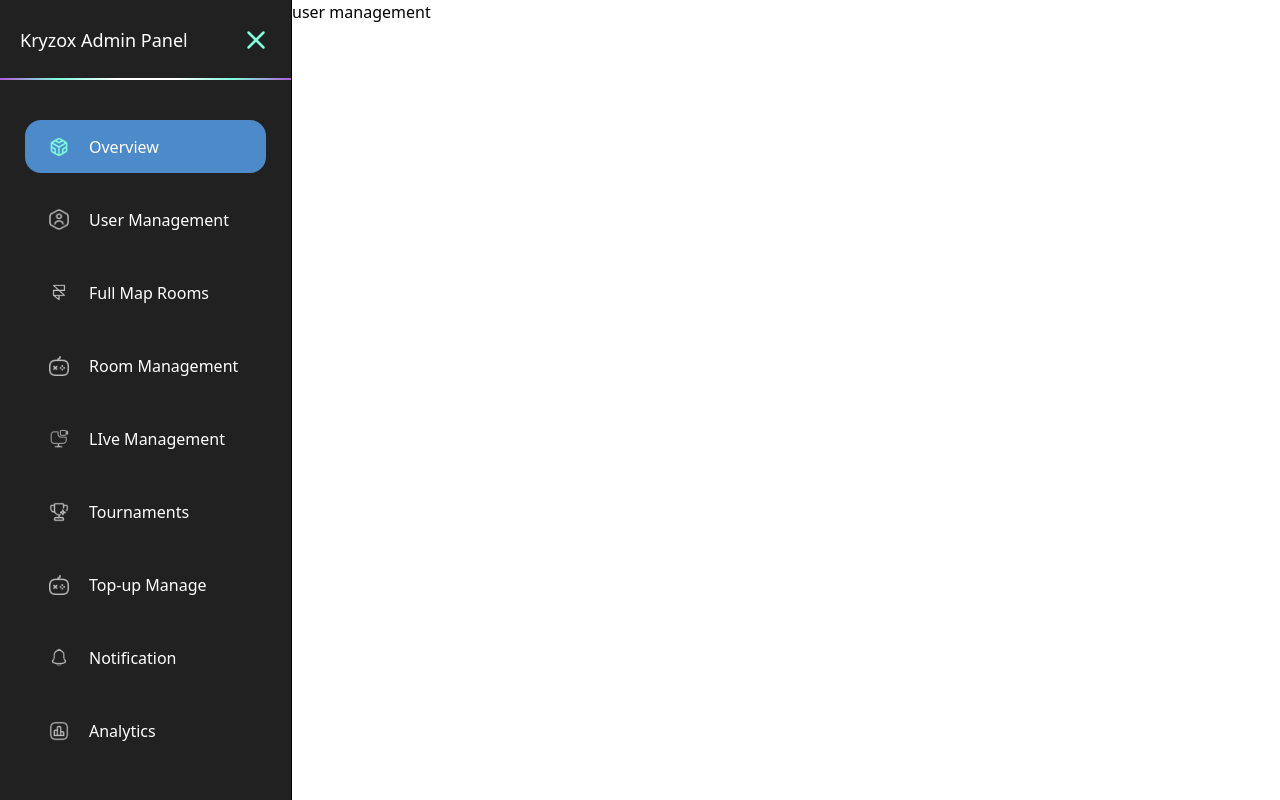
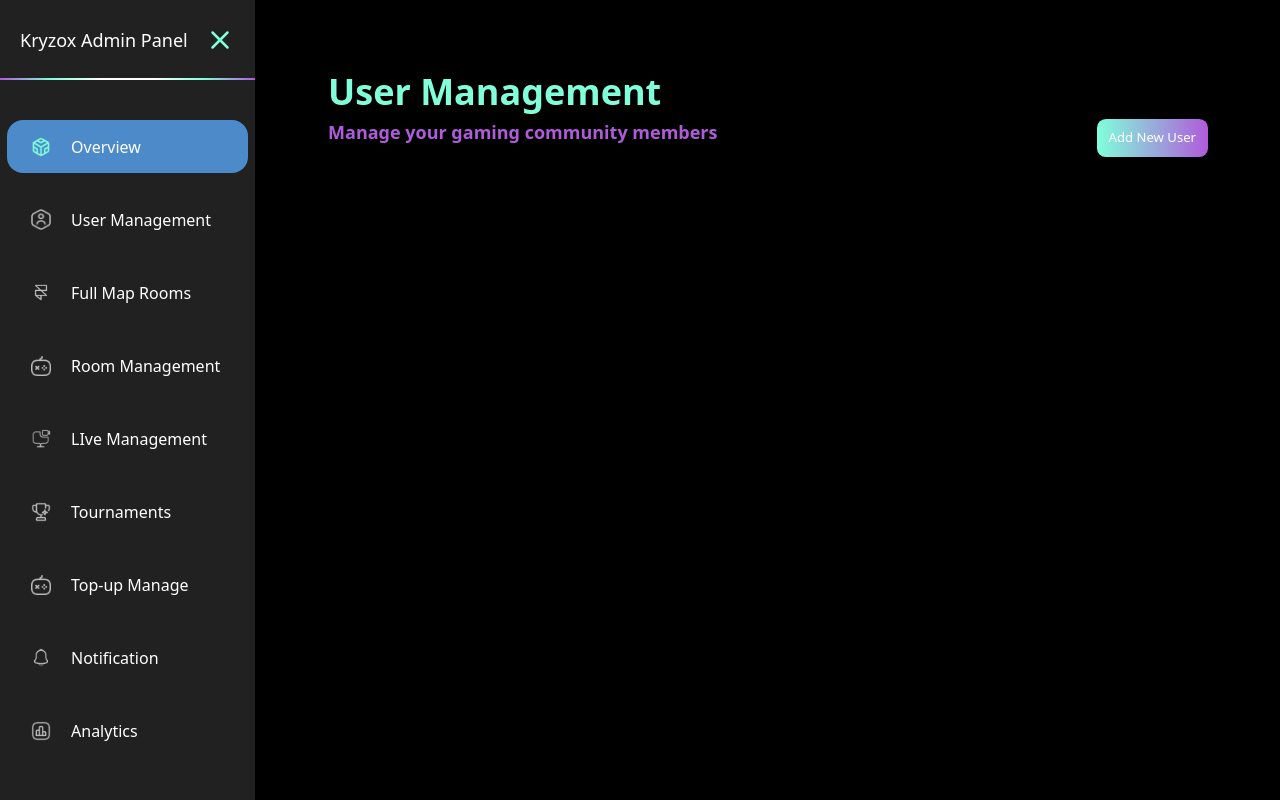
Before and after one commit to aadityasigdel/Kryzox, a React (Vite) app: page /admin/user-management in a window 1280 px wide. Shown: the top 800 px of the page. Built offline with nearby package versions, Linux system fonts and the light colour scheme.

Commit message:
add update on admin overview page

```diff
--- a/src/pages/admin/overview/Overview.jsx
+++ b/src/pages/admin/overview/Overview.jsx
@@ -1,11 +1,11 @@
-import React from "react";
-import Button from "./ui/Button";
+
 import { Anvil } from "lucide-react";
 import { Plus } from "lucide-react";
-import Card from "./ui/Card";
+import Card from "../ui/shared/Card";
 import AnalyticsChart from "./ui/Chart";
 import RecentActivities from "./ui/RecentActivities";
 import "./style.css";
+import HeadingSection from "../ui/shared/HeadingSection";
 
 // profile section design
 const Profile = () => {
@@ -114,30 +114,7 @@
   ];
   return (
     <div className="min-h-[1024px] w-full min-w-[1148px] px-[72px] pt-[65px] bg-[#000] grid place-content-center">
-      {/* heading */}
-      <h1 className="text-[36px] font-semibold text-[#80FFDB]">
-        Dashboard Overview
-      </h1>
-      <section className="w-full flex justify-between">
-        <p className="text-[18px] text-[#B05BDB] font-semibold">
-          Welcome Back! Here’s what’s happening in your gaming hub
-        </p>
-        {/* buttons section */}
-        <div className="flex gap-5">
-          <Button>
-            <span>
-              <Plus size={18} />
-            </span>
-            <span>Create Room</span>
-          </Button>
-          <Button>
-            <span>
-              <Anvil size={18} />
-            </span>
-            <span>New Tournament</span>
-          </Button>
-        </div>
-      </section>
+      <HeadingSection heading={"Dashboard Overview"} subheading={"  Welcome Back! Here’s what’s happening in your gaming hub"} btn1Content={"Create Room"} btn2Content={"New Tournament"} icon1={Plus} icon2={Anvil} component={"overview"}/>
       {/* card section */}
       <section className="flex gap-10 mt-10">
         {CardData.map((item, index) => {
@@ -154,7 +131,7 @@
         })}
       </section>
       {/* chart or analytical section */}
-      <section className="mt-10 flex gap-10">
+      <section className="w-full mt-10 flex justify-between">
         <AnalyticsChart />
         <RecentActivities />
       </section>
--- /dev/null
+++ b/src/pages/admin/ui/shared/HeadingSection.jsx
@@ -0,0 +1,45 @@
+import React from "react";
+import Button from "../../overview/ui/Button";
+
+const HeadingSection = ({
+  heading,
+  subheading,
+  btn1Content,
+  btn2Content,
+  icon1: Icon1,
+  icon2: Icon2,
+  component,
+}) => {
+  return (
+    <div className="h-auto w-full">
+      {/* heading */}
+      <h1 className="text-[36px] font-semibold text-[#80FFDB]">{heading}</h1>
+      <section className="w-full flex justify-between">
+        <p className="text-[18px] text-[#B05BDB] font-semibold">{subheading}</p>
+        {/* buttons section */}
+        <div className="flex gap-5">
+          <Button>
+            {component === "overview" && (
+              <span>
+                <Icon1 size={18} />
+              </span>
+            )}
+            <span>{btn1Content}</span>
+          </Button>
+          {component === "overview" &&
+            btn2Content !== null &&
+            Icon2 !== null && (
+              <Button>
+                <span>
+                  <Icon2 size={18} />
+                </span>
+                <span>{btn2Content}</span>
+              </Button>
+            )}
+        </div>
+      </section>
+    </div>
+  );
+};
+
+export default HeadingSection;
--- a/src/pages/admin/user-management/UserManagement.jsx
+++ b/src/pages/admin/user-management/UserManagement.jsx
@@ -1,9 +1,9 @@
 import React from 'react'
-
+import HeadingSection from '../ui/shared/HeadingSection';
 const UserManagement = () => {
   return (
-    <div>
-      user management
+    <div  className="h-[1024] w-[1148px] bg-[#000] pt-[65px] px-[72px]">
+      <HeadingSection heading={"User Management"} subheading={"Manage your gaming community members"} btn1Content={"Add New User"} component={"user-management"} />
     </div>
   )
 }
```
Also changed, not shown: public/admin/user-management/profile1.png (added), public/admin/user-management/profile2.png (added), src/pages/admin/ui/shared/Card.jsx (renamed from src/pages/admin/overview/ui/Card.jsx).
